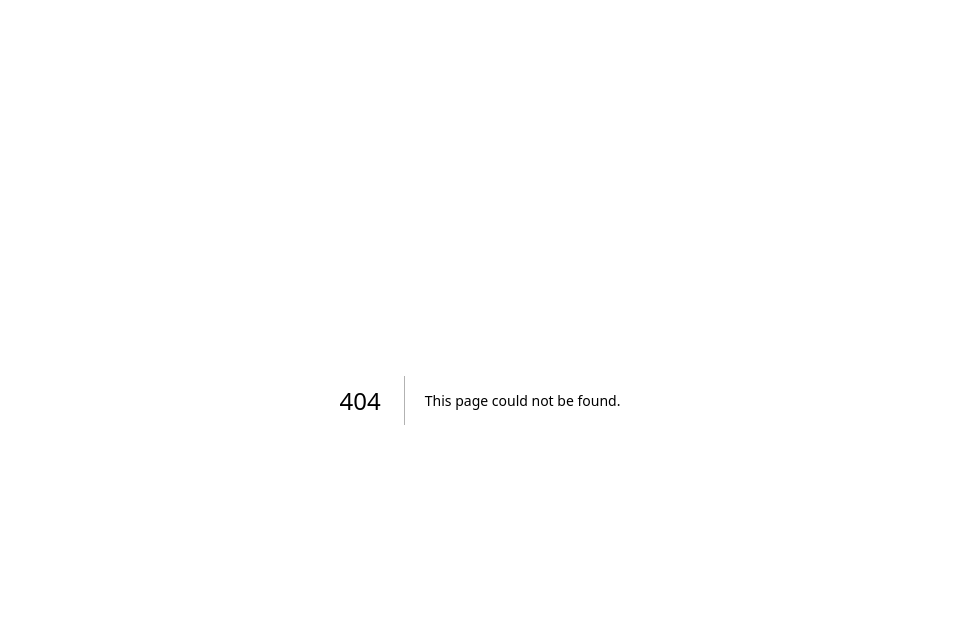
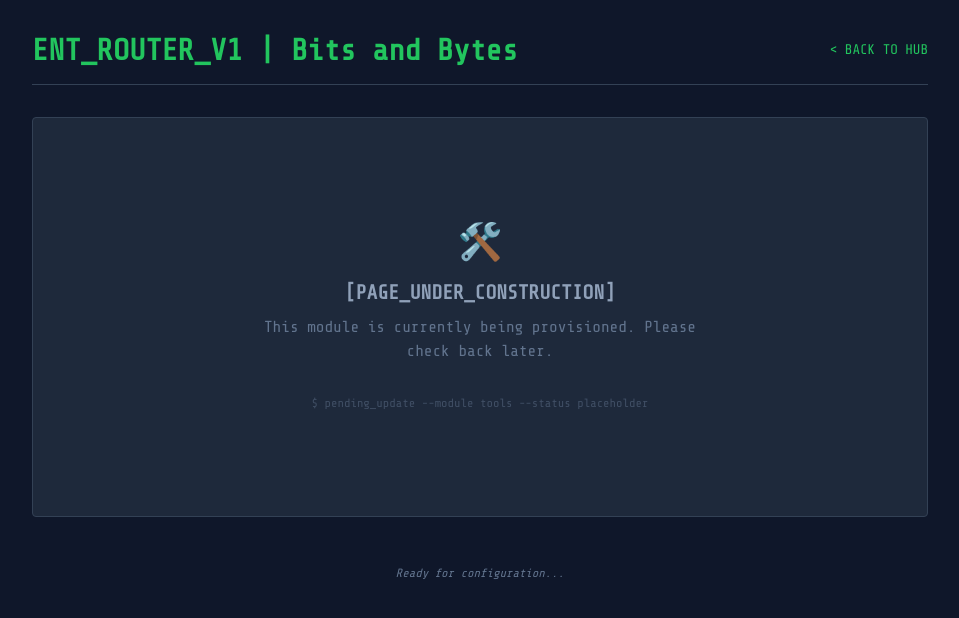
Before and after one commit to Zytronium/ENT_Study, a Next.js app: page /bits-and-bytes in a window 1280 px wide. Before the commit this address had no page. Shown: the top 618 px of the page, without its empty margins (160-1119 px from the left). Built offline with nearby package versions, Linux system fonts and the light colour scheme.

Commit message:
Add Bits and Bytes study page with placeholder content and hub link

```diff
--- /dev/null
+++ b/app/bits-and-bytes/page.tsx
@@ -0,0 +1,29 @@
+import Link from "next/link";
+
+export default function ModemRouter() {
+  return (
+    <div className="min-h-screen flex flex-col items-center p-8">
+      <header className="w-full max-w-4xl mb-8 border-b border-border pb-4">
+        <div className="flex justify-between items-center">
+          <h1 className="text-3xl font-bold text-accent">ENT_ROUTER_V1 | Bits and Bytes</h1>
+          <Link href="/" className="text-sm text-accent hover:underline">{"<"} BACK TO HUB</Link>
+        </div>
+      </header>
+
+      <main className="w-full max-w-4xl terminal-box min-h-100 flex flex-col items-center justify-center text-slate-500">
+        <div className="text-4xl mb-4">🛠️</div>
+        <h2 className="text-xl font-bold mb-2 text-slate-400">[PAGE_UNDER_CONSTRUCTION]</h2>
+        <p className="max-w-md text-center">
+          This module is currently being provisioned. Please check back later.
+        </p>
+        <div className="mt-8 font-mono text-xs opacity-50 animate-pulse">
+          $ pending_update --module tools --status placeholder
+        </div>
+      </main>
+
+      <footer className="mt-12 text-xs text-slate-500 italic">
+        Ready for configuration...
+      </footer>
+    </div>
+  );
+}
--- a/app/page.tsx
+++ b/app/page.tsx
@@ -57,6 +57,17 @@ export default function Home() {
               </div>
               <p className="text-sm text-slate-400 mt-2">Order of the colored wires in a CAT5/CAT6 cable plug.</p>
             </Link>
+
+            <Link
+              href="/bits-and-bytes"
+              className="p-4 bg-slate-800 hover:bg-slate-700 border border-border rounded transition-colors group"
+            >
+              <div className="flex justify-between items-center">
+                <span className="text-accent group-hover:underline">{">"} Bits and Bytes</span>
+                <span className="text-xs text-slate-500">[8/13/26]</span>
+              </div>
+              <p className="text-sm text-slate-400 mt-2">Bits, nibbles, bytes, calculating binary.</p>
+            </Link>
           </nav>
         </section>
       </main>
```
